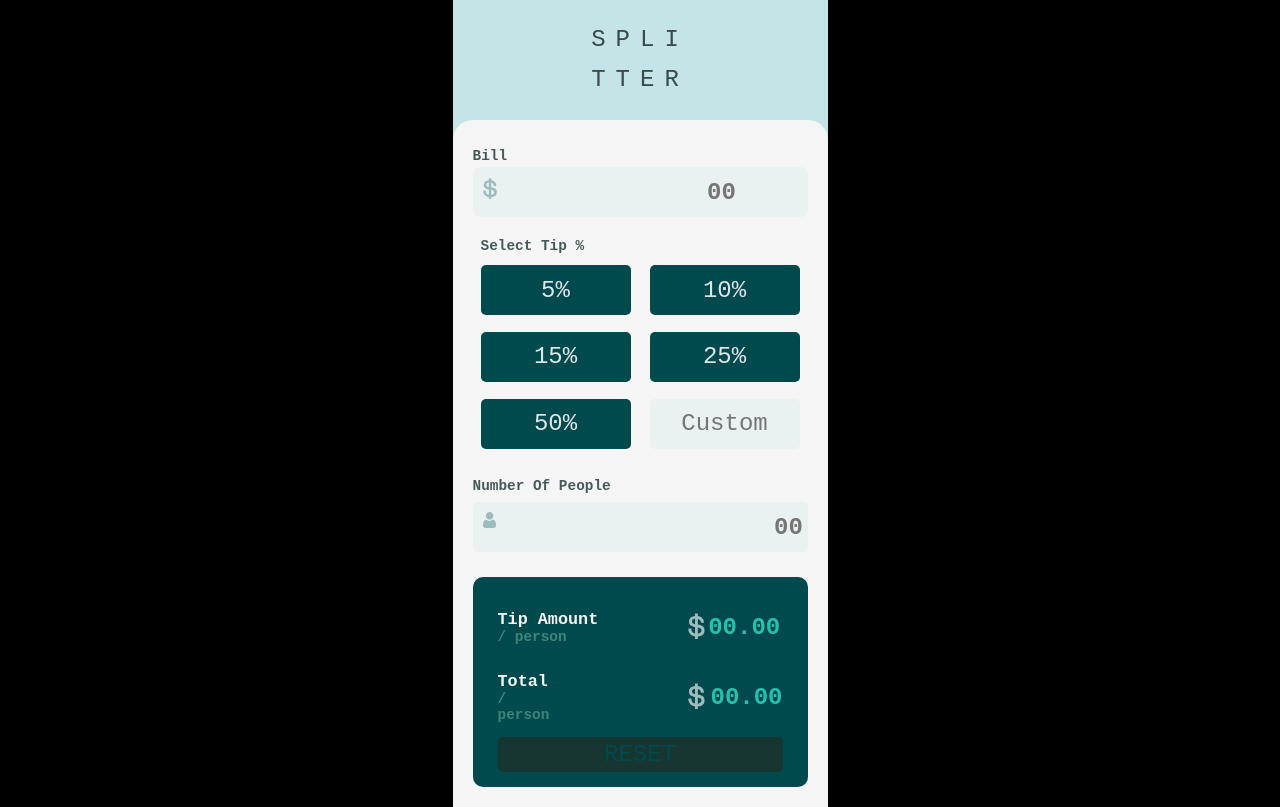
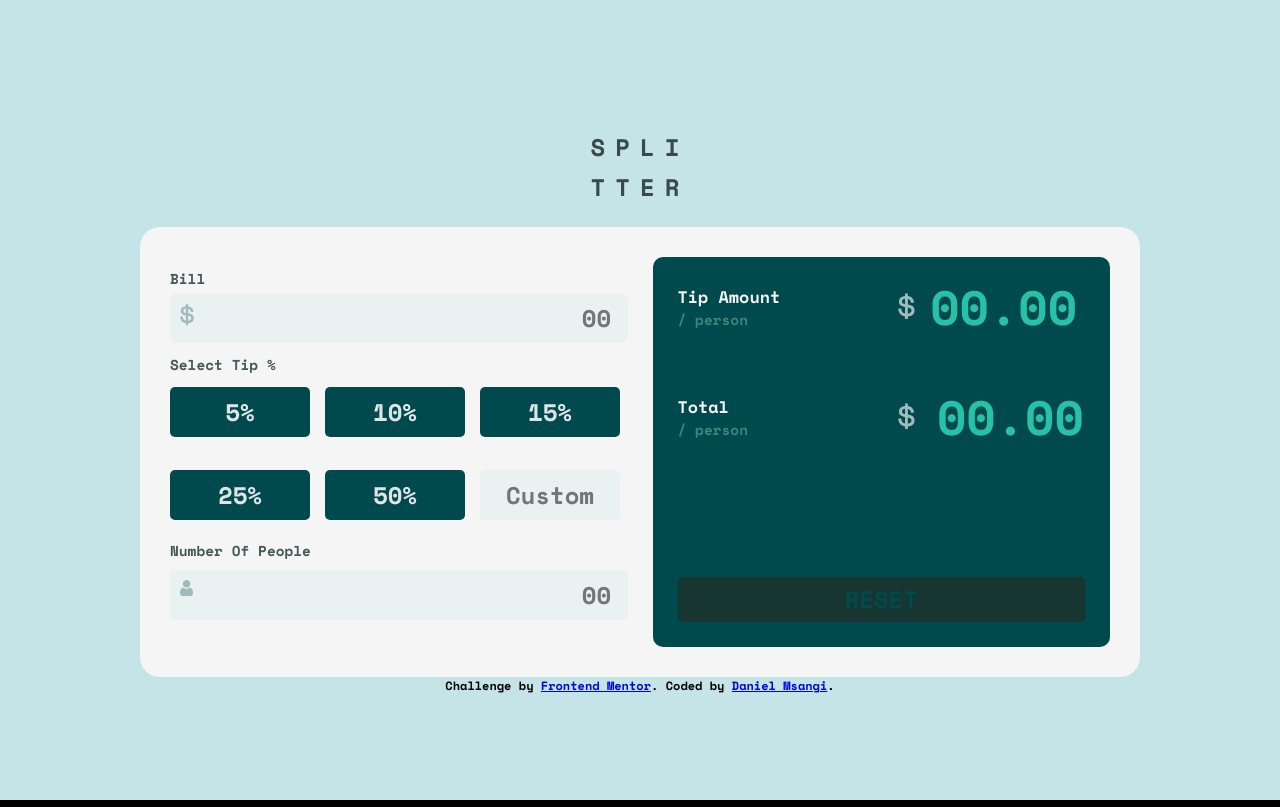
Before and after one commit to danM51/tip-calculator-app-main, a plain HTML site: page index.html in a window 1280 px wide. Drawn offline with nearby package versions, Linux system fonts and the light colour scheme.

Commit message:
desktop layout and font style
Desktop viewport layout created via media queries, and font size, weight and style adjusted to match design.

```diff
--- a/index.html
+++ b/index.html
@@ -12,9 +12,9 @@
       href="./images/favicon-32x32.png"
     />
     <link rel="stylesheet" href="./style.css" />
-    <style>
-      @import url("https://fonts.googleapis.com/css2?family=Poppins:ital,wght@1,100&family=Spartan:wght@700&display=swap");
-    </style>
+    <link rel="preconnect" href="https://fonts.googleapis.com">
+    <link rel="preconnect" href="https://fonts.gstatic.com" crossorigin>
+    <link href="https://fonts.googleapis.com/css2?family=Space+Mono:wght@700&display=swap" rel="stylesheet">
     <title>Frontend Mentor | Tip calculator app</title>
   </head>
   <body>
@@ -22,17 +22,11 @@
       <h1>SPLI<br />TTER</h1>
       <!-- containerOfApp -->
       <section class="container">
+      <div class="leftSide">
           <!-- totalBill Input -->
           <div class="bill">
             <label for="bill">Bill</label>
-          <input
-            id="bill"
-            class="bill_inp"
-            type="text"
-            name="bill"
-            placeholder="00"
-
-          />
+            <input id="bill" class="bill_inp" type="text" name="bill" placeholder="00" />
           </div>
 
           <!-- SelectTip% tabs -->
@@ -53,7 +47,9 @@
             <label for="numberOfPeople">Number Of People</label>
             <input id="numberOfPeople" class="numberOfPeople_inpt" type="number" name="numberOfPeople" placeholder="00">
           </div>
+      </div>
 
+      <div class="rightSide">
         <!-- tipTotals -->
         <div class="tipTotals">
           <div class="tipAmount">
@@ -61,6 +57,7 @@
               <h3>Tip Amount</h3>
               <h5>/ person</h5>
             </div>
+
             <h4 id="tip_value" class="tip_value">00.00</h4>
           </div>
           <div class="total">
@@ -68,21 +65,20 @@
               <h3>Total</h3>
               <h5>/ person</h5>
             </div>
+
             <h4 id="total_value" class="total_value">00.00</h4>
           </div>
           <button id="reset_btn" class="reset_btn">RESET</button>
         </div>
+
+      </div>
+
       </section>
+      <div class="attribution">
+        Challenge by
+        <a href="https://www.frontendmentor.io?ref=challenge" target="_blank">Frontend Mentor</a>. Coded by <a href="#">Daniel Msangi</a>.
+      </div>
     </main>
-    <!-- Bill Select Tip % 5% 10% 15% 25% 50% Custom Number of People Tip Amount /
-    person Total / person Reset -->
-
-    <!-- <div class="attribution">
-      Challenge by
-      <a href="https://www.frontendmentor.io?ref=challenge" target="_blank"
-        >Frontend Mentor</a
-      >. Coded by <a href="#">Your Name Here</a>.
-    </div> -->
     <script src="./app.js"></script>
   </body>
 </html>
--- a/style.css
+++ b/style.css
@@ -2,16 +2,13 @@
   margin: 0px;
   padding: 0px;
   box-sizing: border-box;
-  font-family: monospace;
+  /* font-family: monospace; */
+  font-family: "Space Mono", monospace;
   font-size: 24px;
 }
 body {
   background-color: black;
-
   height: 100vh;
-  display: flex;
-  justify-content: center;
-  /* width: 375px; */
 }
 main {
   min-width: 375px;
@@ -37,7 +34,6 @@ h1 {
   background-color: whitesmoke;
   display: flex;
   flex-direction: column;
-  /* justify-content: space-around; */
   gap: 05px;
 }
 h2 {
@@ -49,8 +45,7 @@ label {
   font-weight: bold;
   color: hsl(180, 12%, 31%);
 }
-.bill {
-}
+
 .bill_inp {
   color: rgb(15, 77, 15);
   font-weight: 600;
@@ -118,8 +113,6 @@ input[type="number"]::-webkit-outer-spin-button {
   background-color: hsl(180, 22%, 93%);
 }
 
-.numberOfPeople {
-}
 .numberOfPeople_inpt {
   background-color: hsl(180, 22%, 93%);
   color: rgb(15, 77, 15);
@@ -154,11 +147,16 @@ input[type="number"]::-webkit-outer-spin-button {
   height: 60px;
   display: flex;
   flex-direction: row;
-  background-image: url(./images/icon-dollar.svg);
-  background-repeat: no-repeat;
+  background: url(./images/icon-dollar.svg) no-repeat;
+
+  /* background-repeat: no-repeat; */
   background-size: 18px;
   background-position-y: 15px;
   background-position-x: 190px;
+}
+.dollar {
+  width: 20px;
+  height: 20px;
 }
 
 h3 {
@@ -204,3 +202,70 @@ h5 {
   color: whitesmoke;
   animation: ease-in-out;
 }
+.attribution,
+a {
+  font-size: 0.5rem;
+}
+@media screen and (min-width: 768px) and (max-width: 1440px) {
+  main {
+    width: 100vw;
+    justify-content: center;
+  }
+  .container {
+    border-radius: 20px 20px 20px 20px;
+    display: flex;
+    flex-direction: row;
+    height: 450px;
+    width: 1000px;
+
+    padding: 30px;
+  }
+  .leftSide {
+    width: 50%;
+    margin-right: 10px;
+  }
+  .rightSide {
+    width: 50%;
+    margin-left: 10px;
+  }
+  .bill_inp,
+  .numberOfPeople_inpt {
+    padding-left: 90%;
+  }
+  .tip_options {
+    height: 150px;
+    width: 100%;
+    gap: 15px;
+    justify-content: unset;
+  }
+  .selectTip_cnt {
+    padding: 0px;
+  }
+  .tip_btn_custom {
+    width: 140px;
+  }
+  .tip_btn_perc {
+    width: 140px;
+  }
+  .tipTotals {
+    margin-top: 0px;
+    height: 100%;
+    gap: 50px;
+  }
+  .reset_btn {
+    height: 45px;
+    margin-top: 80px;
+  }
+  .tip_value {
+    margin-left: 150px;
+    font-size: 2rem;
+  }
+  .total_value {
+    margin-left: 189px;
+    font-size: 2rem;
+  }
+  .tipAmount,
+  .total {
+    background-position-x: 220px;
+  }
+}
```
Lines whose indentation alone changed are shown as unchanged.
